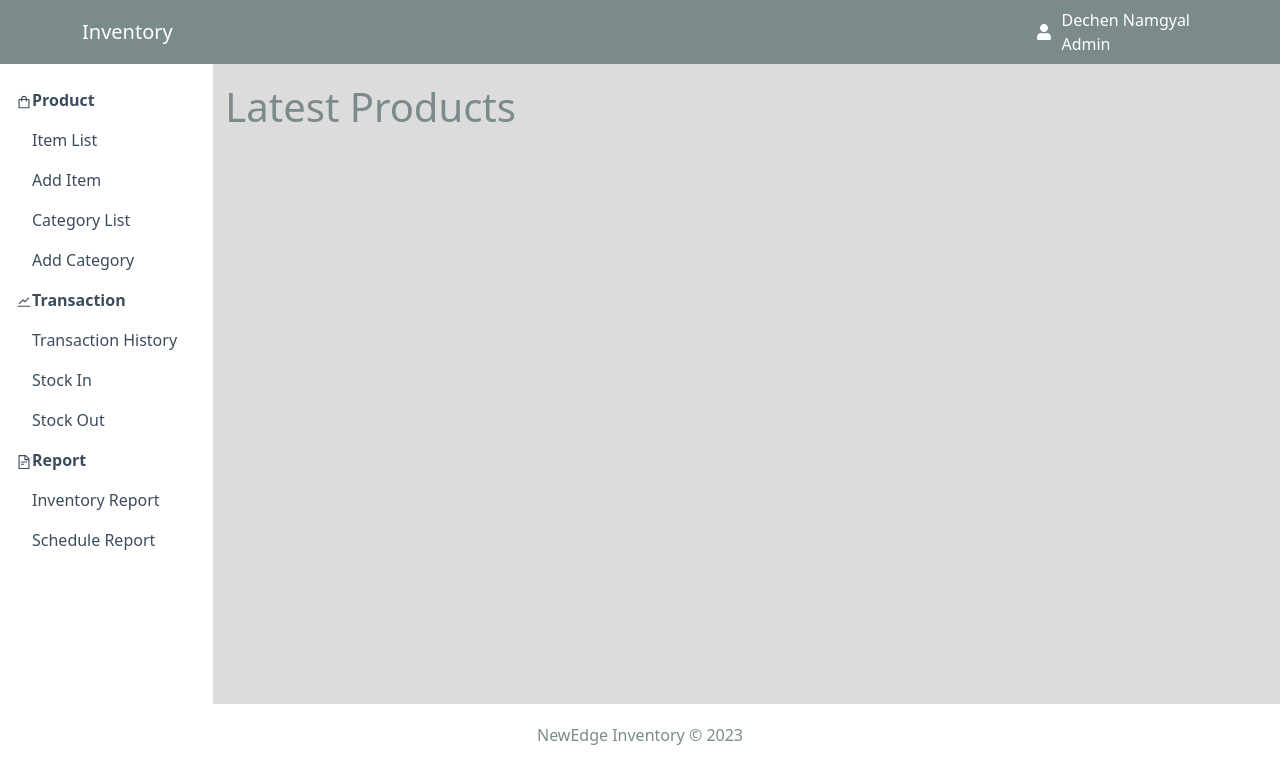
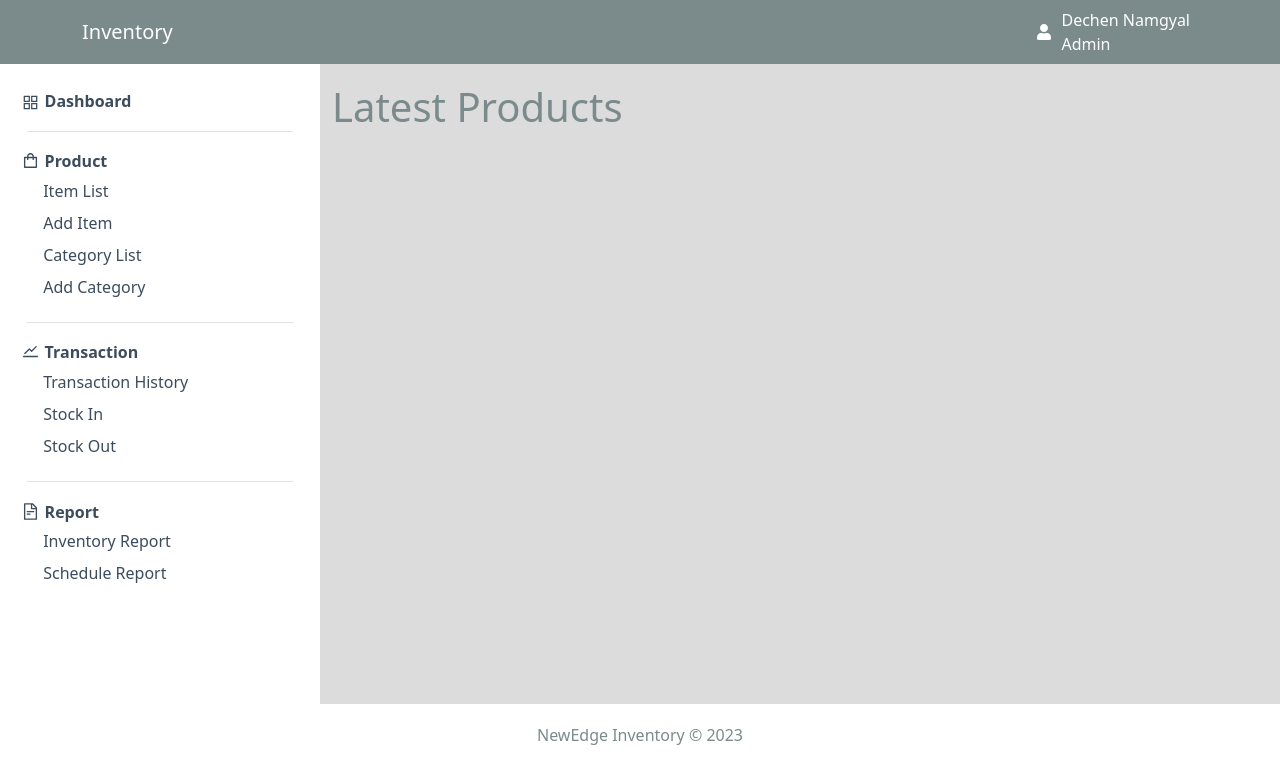
Before and after one commit to dnamgyal00/NewEdge-Inventory, a React (Vite) app in the folder frontend/: page / in a window 1280 px wide. Shown: the top 784 px of the page. Built offline with nearby package versions, Linux system fonts and the light colour scheme.

Commit message:
sidebar changes again

```diff
--- a/frontend/src/App.jsx
+++ b/frontend/src/App.jsx
@@ -15,7 +15,7 @@ const App = () => {
       <Container fluid>
         <Row style={{ background: "gainsboro" }}>
           {/* Sidebar */}
-          <Col md={2} style={{ paddingLeft: "0px", background: "white" }}>
+          <Col md={3} className="bg-white p-1">
             <Sidebar />
           </Col>
 
--- a/frontend/src/assets/styles/index.css
+++ b/frontend/src/assets/styles/index.css
@@ -70,5 +70,5 @@ table th {
 }
 
 .sub-list {
-  margin-left: 1rem;
+  margin: 0rem 1.4rem;
 }
--- a/frontend/src/components/Sidebar.jsx
+++ b/frontend/src/components/Sidebar.jsx
@@ -5,19 +5,32 @@ import {
   AiOutlineShopping,
   AiOutlineStock,
   AiOutlineFileText,
+  AiOutlineAppstore,
 } from "react-icons/ai";
 import { BsPlus, BsListUl, BsClipboardData } from "react-icons/bs";
 
 const Sidebar = () => {
   return (
     <Nav
-      className="flex-column sidebar bg-white navbar-light"
+      className="flex-column sidebar bg-white navbar-light ml-0 mr-0"
+      style={{ lineHeight: "1" }}
       // style={{ backgroundColor: "white" }}
     >
       {/* Product Section */}
       <Nav.Item>
-        <Nav.Link href="#" className="fw-bold">
-          <AiOutlineShopping className="ml-2" />
+        <Nav.Link href="#" className="fw-bold pb-0">
+          <AiOutlineAppstore className="me-1" size={19} />
+          Dashboard
+        </Nav.Link>
+        <Nav className="ml-3 flex-column sub-list">
+          <hr />
+        </Nav>
+      </Nav.Item>
+
+      {/* Product Section */}
+      <Nav.Item>
+        <Nav.Link href="#" className="fw-bold py-0">
+          <AiOutlineShopping className="me-1 mb-1" size={19} />
           Product
         </Nav.Link>
         <Nav className="ml-3 flex-column sub-list">
@@ -41,13 +54,14 @@ const Sidebar = () => {
               Add Category
             </Nav.Link>
           </Nav.Item>
+          <hr />
         </Nav>
       </Nav.Item>
 
       {/* Transaction Section */}
       <Nav.Item>
-        <Nav.Link href="#" className="fw-bold">
-          <AiOutlineStock className="mr-2" />
+        <Nav.Link href="#" className="fw-bold py-0">
+          <AiOutlineStock className="me-1 mb-1" size={19} />
           Transaction
         </Nav.Link>
         <Nav className="ml-3 flex-column sub-list">
@@ -66,13 +80,14 @@ const Sidebar = () => {
               Stock Out
             </Nav.Link>
           </Nav.Item>
+          <hr />
         </Nav>
       </Nav.Item>
 
       {/* Report Section */}
       <Nav.Item>
-        <Nav.Link href="#" className="fw-bold">
-          <AiOutlineFileText className="mr-2" />
+        <Nav.Link href="#" className="fw-bold py-0">
+          <AiOutlineFileText className="me-1 mb-1" size={19} />
           Report
         </Nav.Link>
         <Nav className="ml-3 flex-column sub-list">
```
